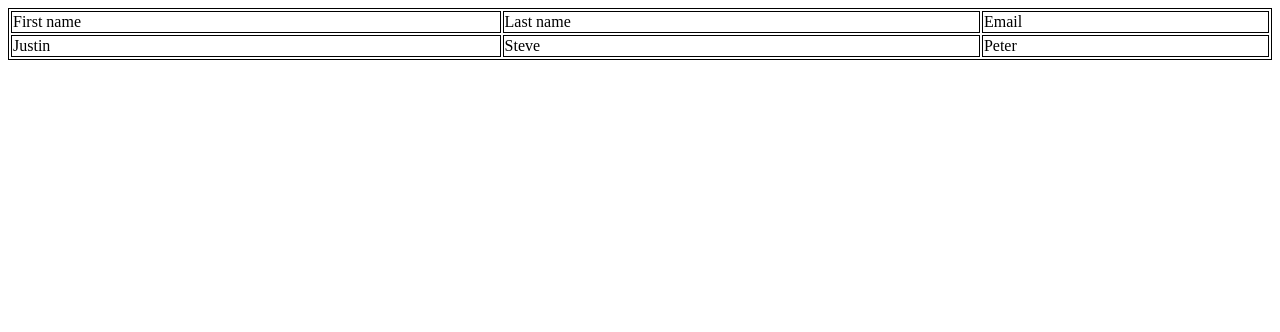
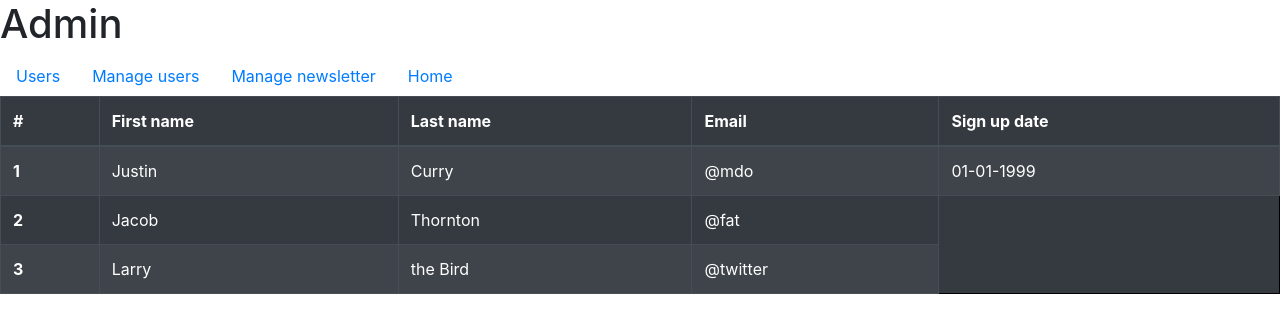
Before and after one commit to jaaykid/Newsletter-App, a website: page views/owner.html in a window 1280 px wide. Drawn offline with nearby package versions, Linux system fonts and the light colour scheme; no server answers.

Commit message:
updated server routes, admin page

```diff
--- a/models/user.js
+++ b/models/user.js
@@ -7,7 +7,7 @@ const UserSchema = new Schema ({
     email: String,
     date: {
         type: Date,
-        default: Date.Now
+        default: Date.now
     }
 })
 
--- a/package.json
+++ b/package.json
@@ -22,6 +22,7 @@
     "body-parser": "^1.18.3",
     "express": "^4.16.4",
     "express-session": "^1.16.1",
+    "express-validation": "^1.0.2",
     "mongoose": "^5.5.4"
   }
 }
--- a/public/scripts/owner.js
+++ b/public/scripts/owner.js
@@ -1 +1,9 @@
-console.log($)
+$.ajax({
+    type: "GET",
+    url: "http://localhost:4000/api/users",
+    data: "data",
+    dataType: "dataType",
+    success: function (response) {
+
+    }
+});
--- a/public/styles/styles.css
+++ b/public/styles/styles.css
@@ -95,6 +95,9 @@ hr {
   object-position: 50% 90%;
 }
 
+#date {
+  display: none;
+}
 /* ________________________________________________ */
 
 .signUpPopUp {
--- a/seed.js
+++ b/seed.js
@@ -28,6 +28,9 @@ const newUser = [
     },
 ]
 
+db.User.deleteMany({}, (err, users) => {
+    if (err) {return console.log(err)}
+})
 
 // db.User.create(newUser, (err, savedUser) => {
 //     if (err) {
--- a/views/owner.html
+++ b/views/owner.html
@@ -4,24 +4,61 @@
     <meta charset="UTF-8">
     <meta name="viewport" content="width=device-width, initial-scale=1.0">
     <meta http-equiv="X-UA-Compatible" content="ie=edge">
+    <link rel="stylesheet" href="https://stackpath.bootstrapcdn.com/bootstrap/4.3.1/css/bootstrap.min.css" integrity="sha384-ggOyR0iXCbMQv3Xipma34MD+dH/1fQ784/j6cY/iJTQUOhcWr7x9JvoRxT2MZw1T" crossorigin="anonymous">
+    <link rel="stylesheet" href="/styles/owner.css">
     <script defer src="/scripts/jquery-3.3.1.js"></script>
     <script defer src="/scripts/owner.js"></script>
-    <link rel="stylesheet" href="/styles/owner.css">
     <title>Document</title>
 </head>
 <body>
-    <table style="width:100%">
-        <tr>
-            <td>First name</td>
-            <td>Last name</td>
-            <td>Email</td>
-        </tr>
-        <tr>
+        <div class="page-header">
+                <h1>Admin</h1>
+                <ul class="nav">
+                    <li class="nav-item">
+                        <a class="nav-link active" href="#">Users</a>
+                    </li>
+                    <li class="nav-item">
+                        <a class="nav-link" href="#">Manage users</a>
+                    </li>
+                    <li class="nav-item">
+                        <a class="nav-link" href="#">Manage newsletter</a>
+                    </li>
+                    <li class="nav-item">
+                        <a href="/" class="nav-link">Home</a>
+                    </li>
+                </ul>
+        </div>
+    <table class="table table-striped table-dark">
+        <thead>
+            <tr>
+            <th scope="col">#</th>
+            <th scope="col">First name</th>
+            <th scope="col">Last name</th>
+            <th scope="col">Email</th>
+            <th scope="col">Sign up date</th>
+            </tr>
+        </thead>
+        <tbody>
+            <tr>
+            <th scope="row">1</th>
             <td>Justin</td>
-            <td>Steve</td>
-            <td>Peter</td>
-        </tr>
+            <td>Curry</td>
+            <td>@mdo</td>
+            <td>01-01-1999</td>
+            </tr>
+            <tr>
+            <th scope="row">2</th>
+            <td>Jacob</td>
+            <td>Thornton</td>
+            <td>@fat</td>
+            </tr>
+            <tr>
+            <th scope="row">3</th>
+            <td>Larry</td>
+            <td>the Bird</td>
+            <td>@twitter</td>
+            </tr>
+        </tbody>
     </table>
-
 </body>
 </html>
```
Also changed, not shown: public/scripts/app.js (+12 -0 lines), server.js (+26 -2 lines), views/index.html (+13 -13 lines), 1 other file.
